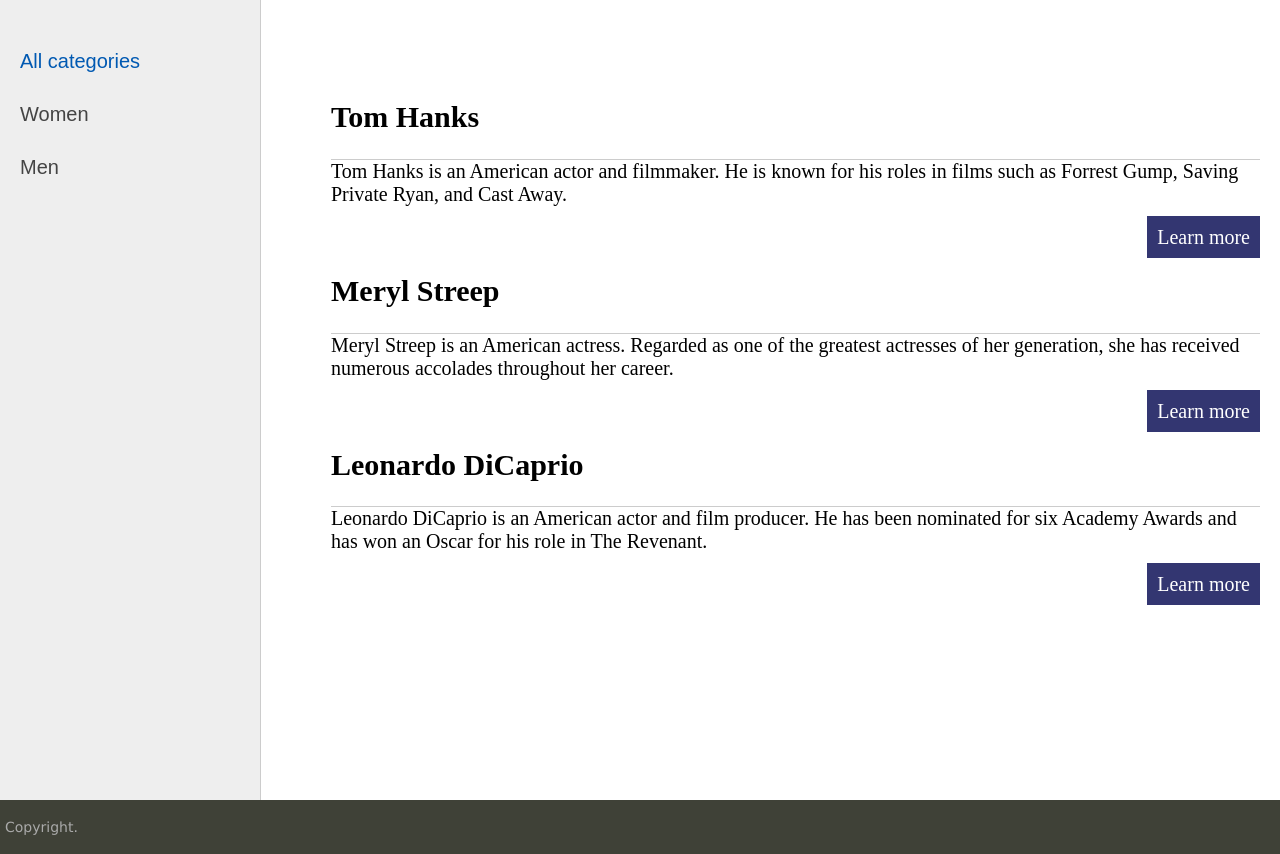
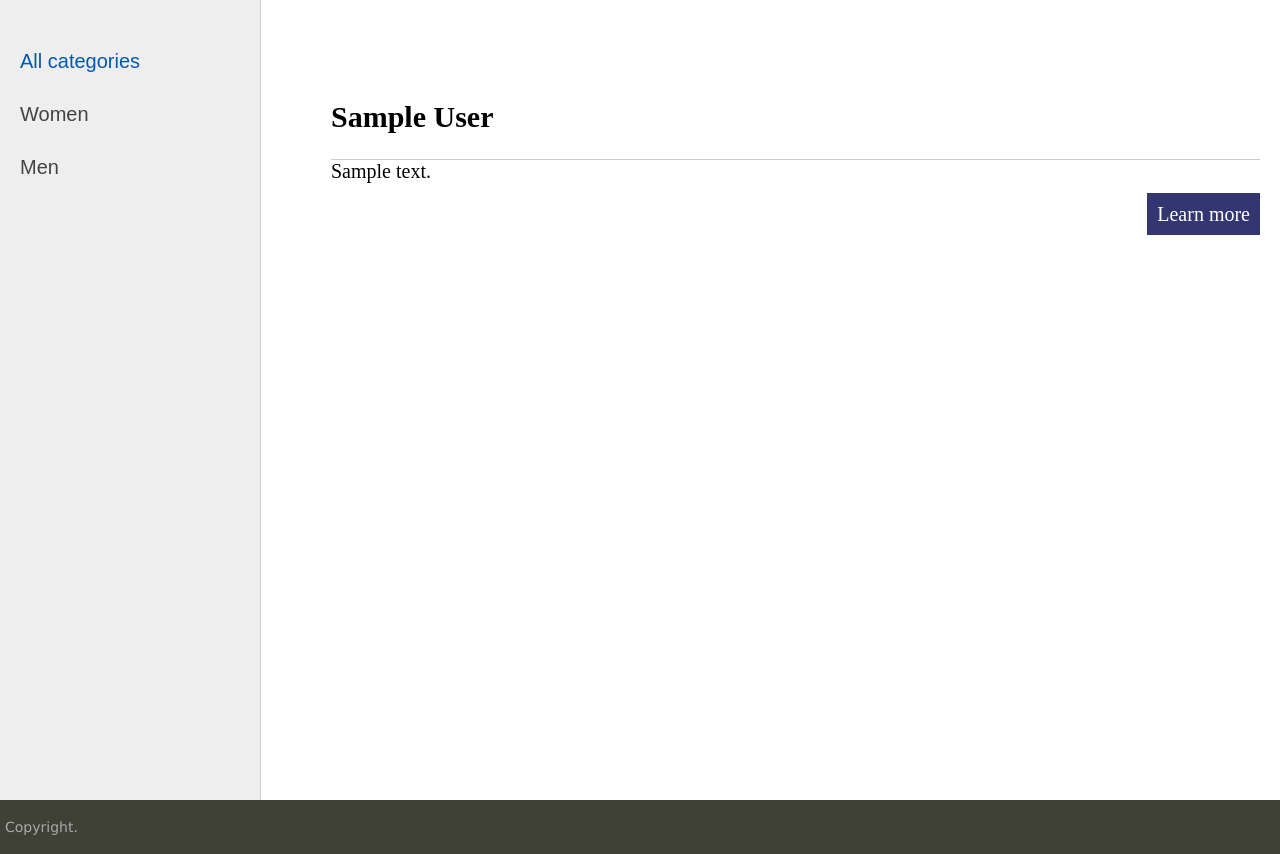
Before and after one commit to dusty-31/actors_django, a Django app: page / in a window 1280 px wide. Shown: the part 60-914 px from the top of the page. Run offline with Django 5.2, Linux system fonts and the light colour scheme; tables that the repository leaves empty hold one stand-in row (values such as "Sample post").

Commit message:
Added actor page about actor. Fixed actor views and templates.

```diff
--- a/actors/templates/actors/index.html
+++ b/actors/templates/actors/index.html
@@ -3,11 +3,11 @@
 {% block content %}
 	<ul class="list-articles">
         {% for actor in actors %}
-            <li><h2>{{ actor.name }}</h2></li>
+            <li><h2>{{ actor.first_name }} {{ actor.last_name }}</h2></li>
             {{ actor.biography|truncatewords:40 }}
             <div class="clear"></div>
             <p class="link-read-post">
-                <a href="#">Learn more</a>
+                <a href="{% url 'actors:post' actor.pk %}">Learn more</a>
             </p>
         {% endfor %}
     </ul>
--- a/actors/urls.py
+++ b/actors/urls.py
@@ -8,4 +8,5 @@ urlpatterns = [
     path('', views.index_view, name='index'),
     path('about/', views.about_view, name='about'),
     path('category/<int:pk>', views.category_view, name='category'),
+    path('post/<int:pk>', views.post_view, name='post')
 ]
--- a/actors/views.py
+++ b/actors/views.py
@@ -1,24 +1,13 @@
 from django.http import HttpRequest, HttpResponse
-from django.shortcuts import render
+from django.shortcuts import render, get_object_or_404
+
+from .models import Actor
 
 
 def index_view(request: HttpRequest) -> HttpResponse:
     context = {
         'title': 'Homepage',
-        'actors': [
-            {
-                'name': 'Tom Hanks',
-                'biography': 'Tom Hanks is an American actor and filmmaker. He is known for his roles in films such as Forrest Gump, Saving Private Ryan, and Cast Away.'
-            },
-            {
-                'name': 'Meryl Streep',
-                'biography': 'Meryl Streep is an American actress. Regarded as one of the greatest actresses of her generation, she has received numerous accolades throughout her career.'
-            },
-            {
-                'name': 'Leonardo DiCaprio',
-                'biography': 'Leonardo DiCaprio is an American actor and film producer. He has been nominated for six Academy Awards and has won an Oscar for his role in The Revenant.'
-            },
-        ],
+        'actors': Actor.objects.all(),
         'category_selected': 0,
     }
     return render(request=request, template_name='actors/index.html', context=context)
@@ -26,7 +15,7 @@ def index_view(request: HttpRequest) -> HttpResponse:
 
 def about_view(request: HttpRequest) -> HttpResponse:
     context = {
-        'title': 'About'
+        'title': 'About',
     }
     return render(request=request, template_name='actors/about.html', context=context)
 
@@ -34,20 +23,16 @@ def about_view(request: HttpRequest) -> HttpResponse:
 def category_view(request: HttpRequest, pk: int) -> HttpResponse:
     context = {
         'title': f'Categories {pk}',
-        'actors': [
-            {
-                'name': 'Tom Hanks',
-                'biography': 'Tom Hanks is an American actor and filmmaker. He is known for his roles in films such as Forrest Gump, Saving Private Ryan, and Cast Away.'
-            },
-            {
-                'name': 'Meryl Streep',
-                'biography': 'Meryl Streep is an American actress. Regarded as one of the greatest actresses of her generation, she has received numerous accolades throughout her career.'
-            },
-            {
-                'name': 'Leonardo DiCaprio',
-                'biography': 'Leonardo DiCaprio is an American actor and film producer. He has been nominated for six Academy Awards and has won an Oscar for his role in The Revenant.'
-            },
-        ],
+        'actors': Actor.objects.all(),
         'category_selected': pk,
     }
     return render(request=request, template_name='actors/index.html', context=context)
+
+
+def post_view(request: HttpRequest, pk: int) -> HttpResponse:
+    actor = get_object_or_404(klass=Actor, pk=pk)
+    context = {
+        'title': f'Post about {actor.first_name} {actor.last_name}',
+        'post': actor,
+    }
+    return render(request=request, template_name='actors/post.html', context=context)
```
Also changed, not shown: actors/templates/actors/post.html (added, +12 -0 lines).
